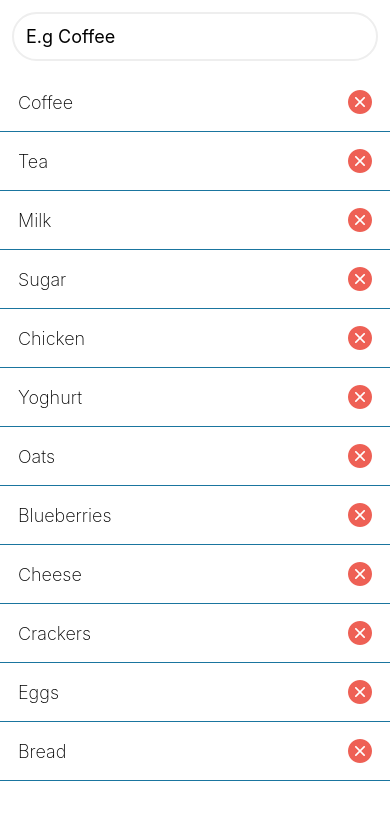
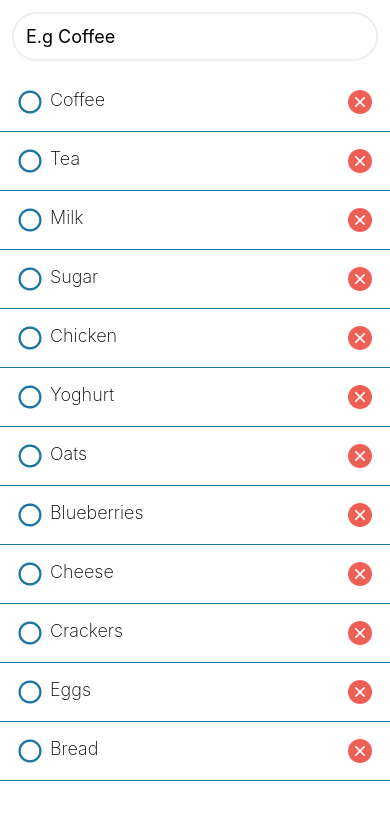
Before and after one commit to margOnline/taskly, a React Native app: screen / in a window 390 px wide. Shown: the top 820 px of the page. Built offline with nearby package versions, Linux system fonts and the light colour scheme.

Commit message:
UI: add icons to indicate if an item is completed or not

```diff
--- a/app/index.tsx
+++ b/app/index.tsx
@@ -94,7 +94,7 @@ export default function App() {
 const styles = StyleSheet.create({
   container: {
     backgroundColor: theme.colorWhite,
-    paddingTop: 12,
+    paddingVertical: 12,
     flex: 1,
   },
   contentContainer: {
--- a/components/ShoppingListItem.tsx
+++ b/components/ShoppingListItem.tsx
@@ -1,6 +1,7 @@
 import { Alert, Pressable, StyleSheet, Text, TouchableOpacity, View } from "react-native";
 import { theme } from "../theme";
 import AntDesign from '@expo/vector-icons/AntDesign';
+import Entypo from '@expo/vector-icons/Entypo'
 
 type Props = {
   name: string;
@@ -35,7 +36,14 @@ export function ShoppingListItem({ name, isCompleted, onDelete, onToggleComplete
       ]}
       onPress={() => onToggleComplete()}
     >
+      <View style={styles.row}>
+        <Entypo
+          name={isCompleted ? "check" : "circle"}
+          size={24}
+          color={isCompleted ? theme.colorGrey : theme.colorCerulean}
+        />
         <Text
+          numberOfLines={1}
           style={[
             styles.itemText,
             isCompleted ? styles.completedText : undefined,
@@ -43,7 +51,8 @@ export function ShoppingListItem({ name, isCompleted, onDelete, onToggleComplete
         >
           {name}
         </Text>
-      <TouchableOpacity activeOpacity={0.8} onPress={handleDelete} >
+      </View>
+      <TouchableOpacity activeOpacity={0.8} onPress={handleDelete}>
         <AntDesign
           name="closecircle"
           size={24}
@@ -71,10 +80,16 @@ const styles = StyleSheet.create({
   itemText: {
     fontSize: 18,
     fontWeight: "200",
+    flex: 1,
   },
   completedText: {
     textDecorationLine: "line-through",
     textDecorationColor: theme.colorGrey,
     color: theme.colorGrey,
   },
+  row: {
+    flexDirection: "row",
+    gap: 8,
+    flex: 1
+  }
 });
```
Lines whose indentation alone changed are shown as unchanged.
